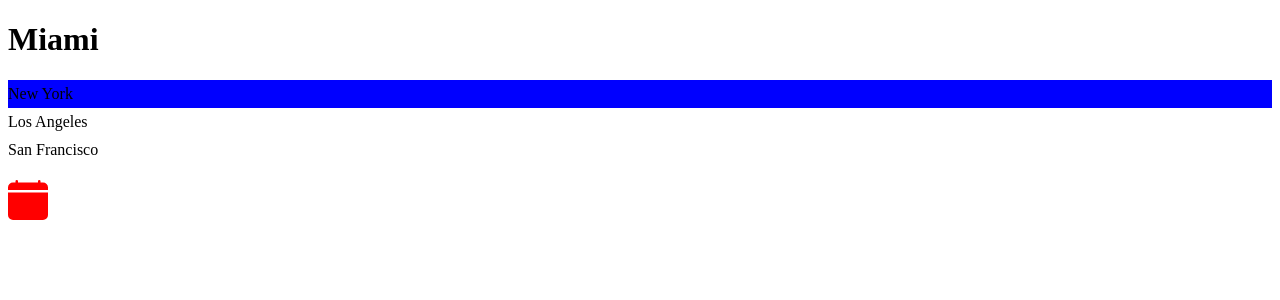
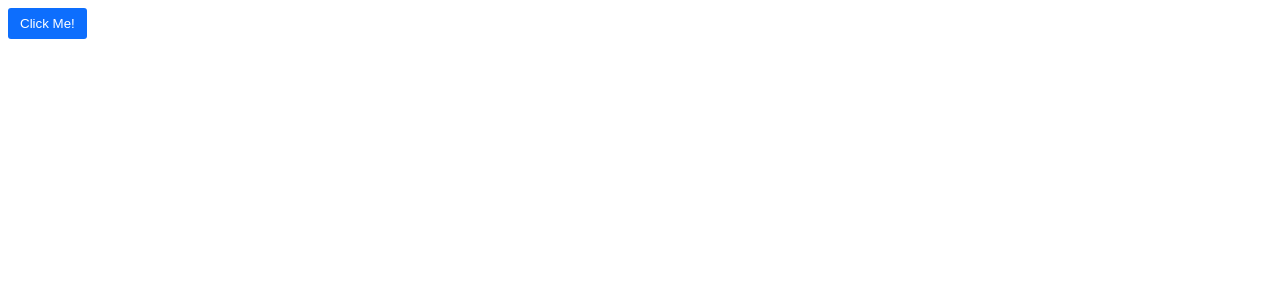
Before and after one commit to lcardoz/react-typescript-practice, a React (Vite) app: page / in a window 1280 px wide. Shown: the top 300 px of the page. Built offline with nearby package versions, Linux system fonts and the light colour scheme.

Commit message:
added css modules styling to Button component

```diff
--- a/src/App.tsx
+++ b/src/App.tsx
@@ -1,15 +1,10 @@
-import ListGroup from "./components/ListGroup"; // importing entire ListGroup folder
-import { BsFillCalendarFill } from 'react-icons/bs';
-
+import Button from "./components/Button";
 
 function App() {
 
-  const items = ["New York", "Los Angeles", "San Francisco"]
-
   return (
     <>
-      <ListGroup heading="Miami" items={items} onSelectItem={() => {}}/>
-      <BsFillCalendarFill color="red" size="40" />
+      <Button onClick={() => {}}>Click Me!</Button>
     </>
   );
 }
--- /dev/null
+++ b/src/components/Button/Button.module.css
@@ -0,0 +1,10 @@
+.btn {
+  padding: 8px 12px;
+  border-radius: 3px;
+  border: 0;
+}
+
+.btn-primary {
+  background-color: #0d6efd;
+  color: white;
+}
--- a/src/components/Button.tsx
+++ b/src/components/Button/Button.tsx
@@ -1,3 +1,5 @@
+import styles from './Button.module.css';
+
 interface Props {
   children: string;
   // add ? to indicate this property is optional;
@@ -10,7 +12,8 @@
 const Button = ({ children, onClick, color = 'primary' }: Props) => {
   return (
     <button
-      className={"btn btn-" + color}
+    // className is array that references 2 objects (btn + specific color) calculate property name dynamically and add color prop after:
+      className={[styles.btn, styles['btn-' + color]].join(' ')}
       onClick={onClick}
     >
       {children}
--- /dev/null
+++ b/src/components/Button/index.ts
@@ -0,0 +1,3 @@
+import Button from './Button';
+
+export default Button;
--- a/src/main.tsx
+++ b/src/main.tsx
@@ -1,7 +1,6 @@
 import React from 'react'
 import ReactDOM from 'react-dom/client'
 import App from './App'
-// import 'bootstrap/dist/css/bootstrap.css'
 
 ReactDOM.createRoot(document.getElementById('root') as HTMLElement).render(
   <React.StrictMode>
```
